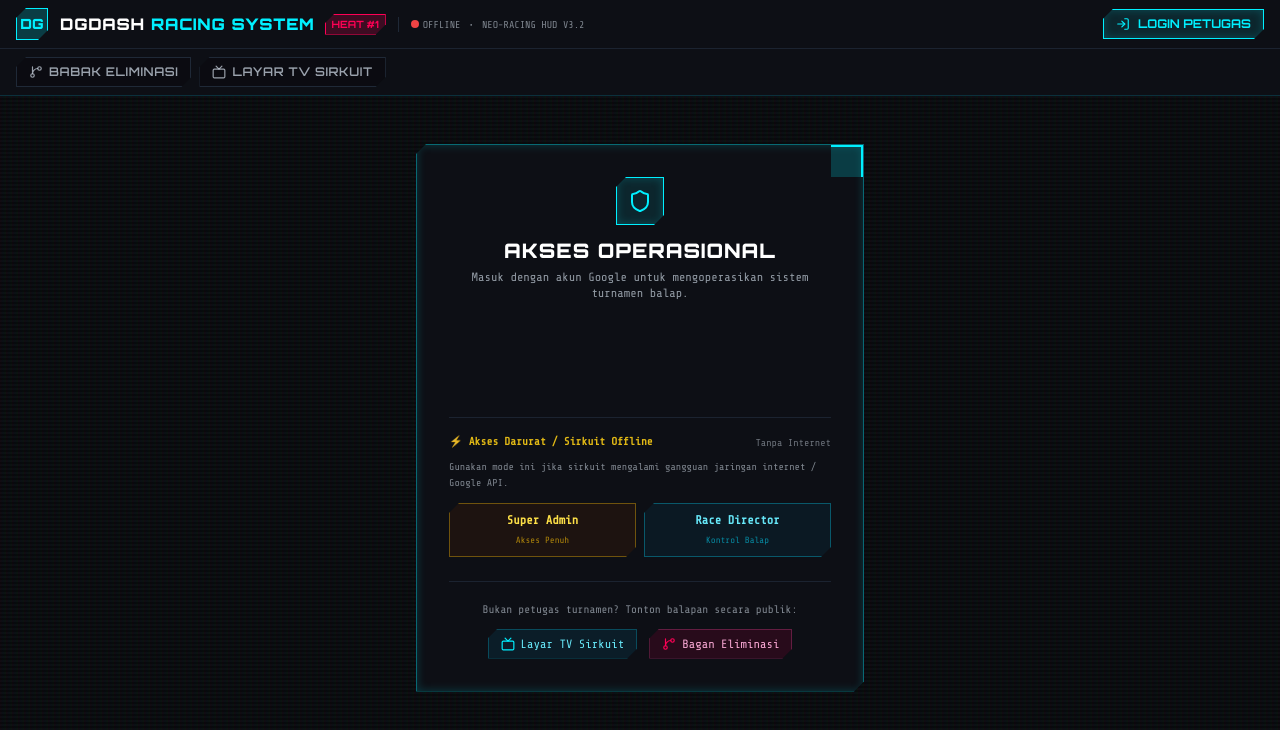
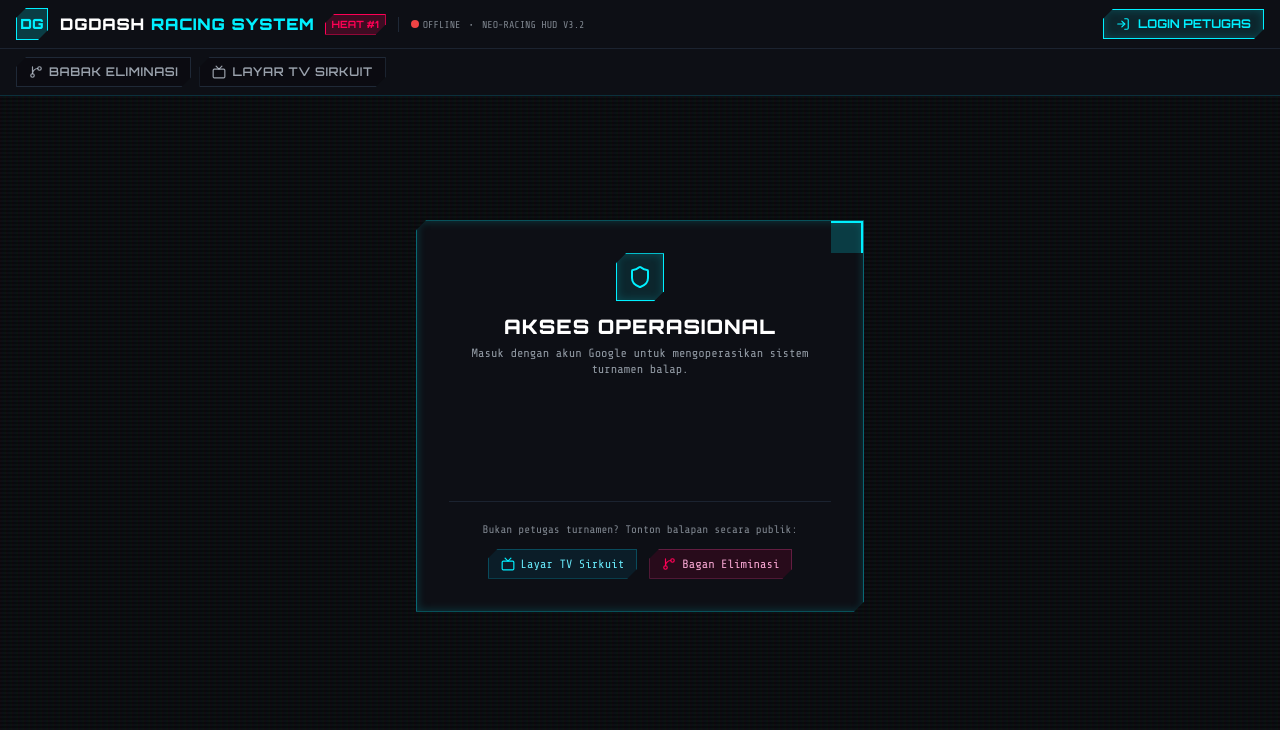
Before and after one commit to tropicans/balapan, a React (Vite) app in the folder client/: page / in a window 1280 px wide. Shown: the top 730 px of the page. Built offline with nearby package versions, Linux system fonts and the light colour scheme; no server answers.

Commit message:
fix(security): remove offline emergency login buttons and block mock tokens in production

```diff
--- a/client/src/components/auth/LoginScreen.jsx
+++ b/client/src/components/auth/LoginScreen.jsx
@@ -3,7 +3,7 @@ import { useAuth } from '../../context/AuthContext.jsx';
 import { Shield, Tv, GitBranch, AlertCircle } from 'lucide-react';
 
 export function LoginScreen({ onNavigatePublic }) {
-  const { loginWithGoogleToken, loginWithMock, error: authError, loading } = useAuth();
+  const { loginWithGoogleToken, error: authError, loading } = useAuth();
   const googleBtnRef = useRef(null);
   const isGsiInitializedRef = useRef(false);
   const [localError, setLocalError] = useState(null);
@@ -100,61 +100,6 @@ export function LoginScreen({ onNavigatePublic }) {
           )}
         </div>
 
-        {/* ENH-03: Emergency Local / Offline Mode for Venues without Internet */}
-        <div className="mt-4 pt-4 border-t border-gray-800/80">
-          <div className="flex items-center justify-between mb-2">
-            <span className="text-[11px] font-mono text-yellow-400/90 font-semibold flex items-center gap-1">
-              ⚡ Akses Darurat / Sirkuit Offline
-            </span>
-            <span className="text-[10px] font-mono text-cyberSilver/50">Tanpa Internet</span>
-          </div>
-          <p className="text-[10px] font-mono text-cyberSilver/60 mb-3 leading-relaxed">
-            Gunakan mode ini jika sirkuit mengalami gangguan jaringan internet / Google API.
-          </p>
-          <div className="grid grid-cols-2 gap-2">
-            <button
-              type="button"
-              disabled={loading}
-              onClick={async () => {
-                try {
-                  setLocalError(null);
-                  await loginWithMock({
-                    name: 'Super Admin (Offline)',
-                    email: 'tropicans@gmail.com',
-                    role: 'super_admin'
-                  });
-                } catch (err) {
-                  setLocalError(err.message || 'Gagal masuk mode offline');
-                }
-              }}
-              className="px-2.5 py-2 bg-yellow-950/30 border border-yellow-500/40 hover:border-yellow-400 text-yellow-300 text-xs font-mono clip-cyber transition flex flex-col items-center justify-center gap-1"
-            >
-              <span className="font-bold">Super Admin</span>
-              <span className="text-[9px] text-yellow-500/70">Akses Penuh</span>
-            </button>
-            <button
-              type="button"
-              disabled={loading}
-              onClick={async () => {
-                try {
-                  setLocalError(null);
-                  await loginWithMock({
-                    name: 'Race Director (Offline)',
-                    email: 'rd.offline@balapan.local',
-                    role: 'race_director'
-                  });
-                } catch (err) {
-                  setLocalError(err.message || 'Gagal masuk mode offline');
-                }
-              }}
-              className="px-2.5 py-2 bg-cyan-950/30 border border-cyan-500/40 hover:border-cyan-400 text-cyan-300 text-xs font-mono clip-cyber transition flex flex-col items-center justify-center gap-1"
-            >
-              <span className="font-bold">Race Director</span>
-              <span className="text-[9px] text-cyan-500/70">Kontrol Balap</span>
-            </button>
-          </div>
-        </div>
-
         {/* Public Spectator Bypass Links */}
         <div className="mt-6 pt-5 border-t border-gray-800/80 text-center">
           <p className="text-[11px] font-mono text-cyberSilver/60 mb-2.5">
```
Also changed, not shown: 1 other file (tests, documents, lock files or other folders).
